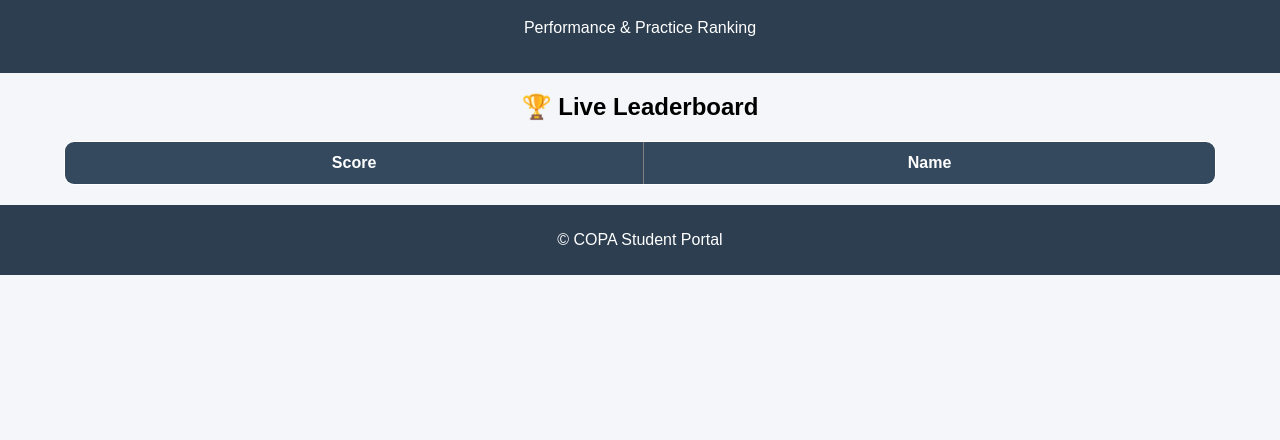
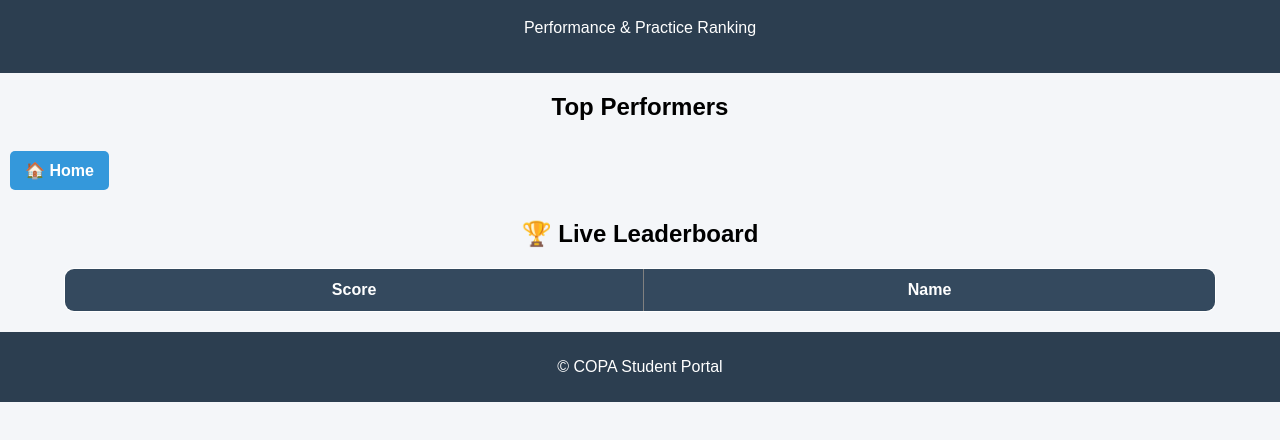
Before and after one commit to shreenathaso-del/new, a plain HTML site: page leaderboard.html in a window 1280 px wide. Shown: the part 82-522 px from the top of the page. Drawn offline with Linux system fonts and the light colour scheme; no server answers.

Commit message:
Add files via upload

```diff
--- a/leaderboard.html
+++ b/leaderboard.html
@@ -92,6 +92,9 @@ footer {
 <p>Performance & Practice Ranking</p>
 </header>
 
+<h2>Top Performers</h2>
+<a href="index.html" class="home-btn">🏠 Home</a>
+
 
 
 <h2>🏆 Live Leaderboard</h2>
```
